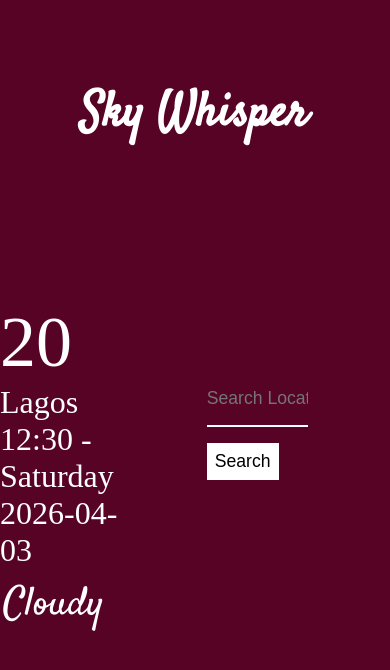
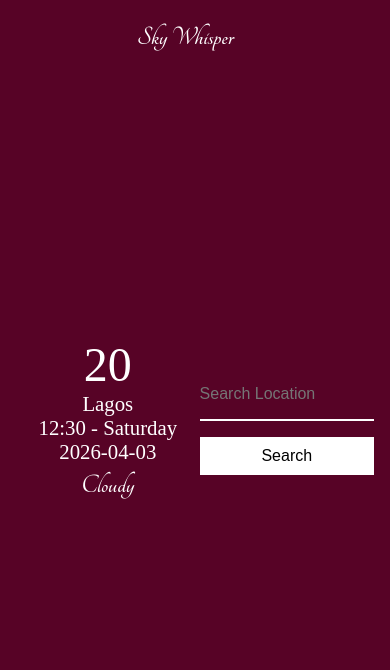
Before and after one commit to NeyeTheDevAnalyst/Weather-App, a plain HTML site: page index.html in a window 390 px wide. Drawn offline with Linux system fonts and the light colour scheme; no server answers.

Commit message:
Add weather API backend and responsive design

```diff
--- a/script.js
+++ b/script.js
@@ -1,4 +1,3 @@
-// http://api.weatherapi.com/v1/current.json?key=b4be675324244a0293a112747260404&q=Lagos&aqi=no
 
 const temperatureField = document.querySelector(".temp");
 const locationField = document.querySelector(".time_location p");
@@ -12,7 +11,7 @@ form.addEventListener('submit', searchLocation);
 let target = 'Lagos'
 
 const fetchResults = async (targetLocation) =>{
-         let url = `https://api.weatherapi.com/v1/current.json?key=b4be675324244a0293a112747260404&q=${targetLocation}&aqi=no`
+         let url = `http://localhost:5000/api/weather?city=${targetLocation}`
 
          const res = await fetch(url);
 
--- a/style.css
+++ b/style.css
@@ -14,9 +14,10 @@ header {
 }
 
 .navbar h1 {
-        font-size: 3rem;
+        font-size: 4rem;
         color: white;
-        font-family: "Satisfy", cursive;
+        font-family: "Tangerine", cursive;
+        font-weight: 700;
 }
 
 .container{
@@ -44,8 +45,9 @@ header {
 .condition{
         margin: 0.5rem;
         margin-left: 0.2rem;
-        font-size: 2.5rem;
-        font-family: "Satisfy", cursive;
+        font-size: 2.7rem;
+        font-family: "Tangerine", cursive;
+        font-weight: 700;
 }
 
 nav{
@@ -76,11 +78,80 @@ nav form button{
 
 }
 
-@media screen and (max-width:900px) {
-        .weather_container {
-                flex-direction: column;
-                padding-top: 100px;
-                box-sizing: border-box;
+/* Mobile devices */
+@media screen and (max-width: 768px) {
 
-        }
+    .navbar h1 {
+        font-size: 2rem;
+        text-align: center;
+    }
+
+    nav {
+        height: auto;
+        margin: 2rem 0;
+        width: 90%;
+    }
+
+    .container {
+        min-height: 100vh;
+        padding: 0 1rem;
+        box-sizing: border-box;
+    }
+
+    .weather_container {
+        width: 100%;
+        text-align: center;
+    }
+
+    .temp {
+        font-size: 3.5rem;
+    }
+
+    .time_location {
+        font-size: 1.5rem;
+    }
+
+    .condition {
+        font-size: 2rem;
+        margin: 0.5rem 0;
+    }
+
+    .search_area {
+        width: 100%;
+        box-sizing: border-box;
+        font-size: 1rem;
+    }
+
+    nav form button {
+        font-size: 1rem;
+        padding: 0.6rem 1rem;
+    }
 }
+
+@media screen and (max-width: 480px) {
+
+    .navbar h1 {
+        font-size: 1.7rem;
+    }
+
+    .temp {
+        font-size: 3rem;
+    }
+
+    .time_location {
+        font-size: 1.3rem;
+    }
+
+    .condition {
+        font-size: 1.7rem;
+    }
+
+    nav {
+        width: 95%;
+        margin: 1.5rem 0;
+    }
+
+    nav form button {
+        width: 100%;
+    }
+}
```
Also changed, not shown: backend/package.json (added, +18 -0 lines), backend/server.js (added, +34 -0 lines), 2 other files.
